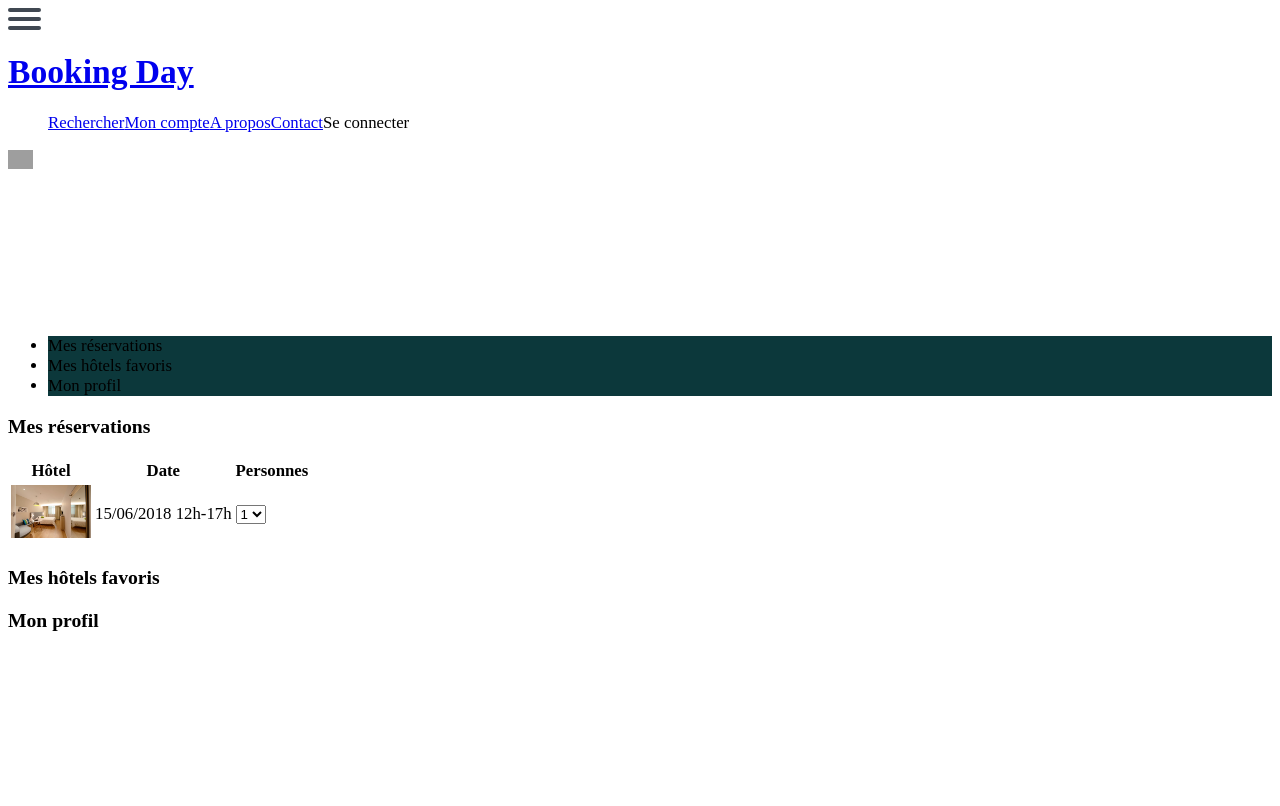
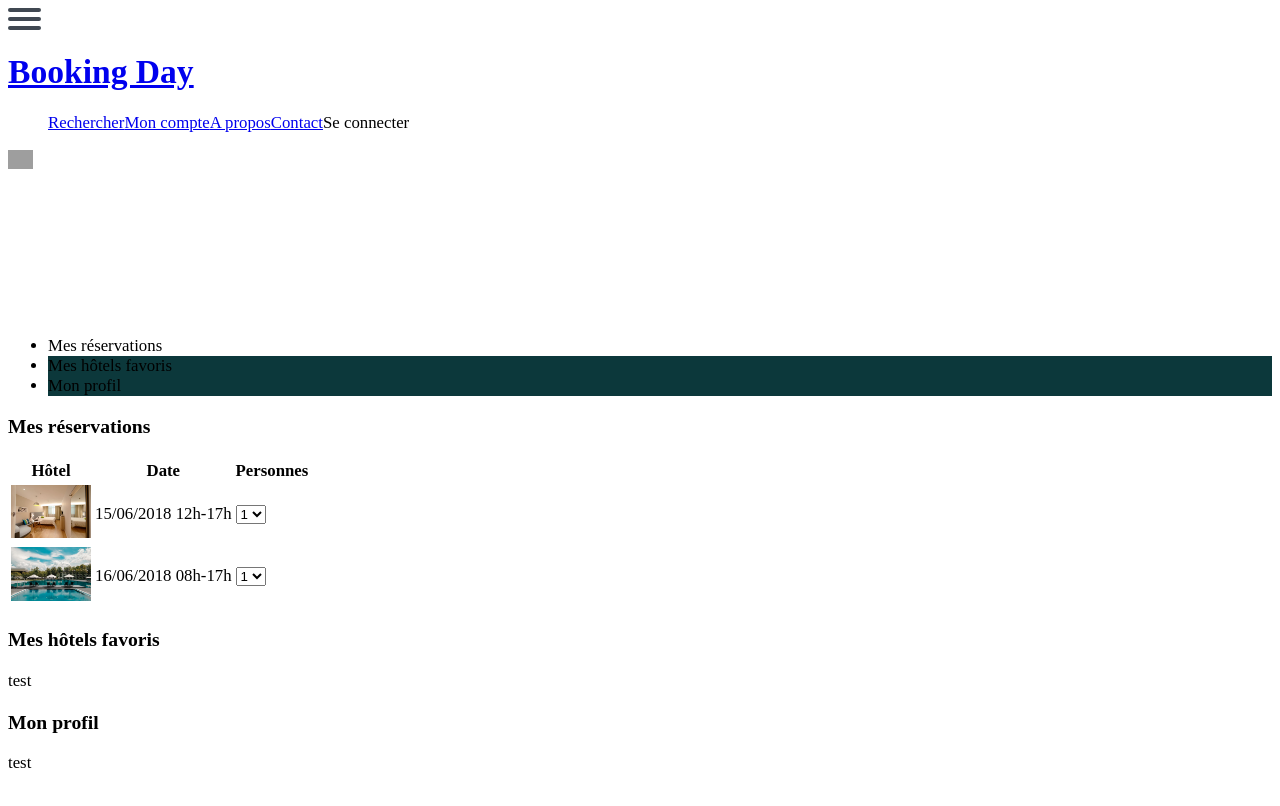
Before and after one commit to dayze/Vaiana, a Vue app in the folder front/: page /#/user in a window 1280 px wide. Built offline with nearby package versions, Linux system fonts and the light colour scheme; grey boxes are pictures that could not be loaded.

Commit message:
implementation of tabs into userAccount file

```diff
--- a/front/src/components/pages/UserAccount.vue
+++ b/front/src/components/pages/UserAccount.vue
@@ -1,14 +1,24 @@
 <template>
-  <div class="">
+  <div>
     <div class="row container-medium margin-auto">
       <div class="cell-4 border-right padding-right hide-s">
         <ul class="list-unstyled align-center padding-top">
-        <li class="padding bg-deep-blue hover-bg-peter-river color-clouds border-bottom cursor-pointer">Mes réservations</li>
-        <li class="padding bg-deep-blue hover-bg-peter-river color-clouds border-bottom cursor-pointer">Mes hôtels favoris</li>
-        <li class="padding bg-deep-blue hover-bg-peter-river color-clouds cursor-pointer">Mon profil</li>
+          <li class="padding  color-clouds border-bottom cursor-pointer hover-bg-peter-river"
+              @click="changeTab(0)" :class="[isCurrentTab(0) ? 'bg-peter-river' : 'bg-deep-blue' ]">
+            Mes réservations
+          </li>
+          <li class="padding bg-deep-blue hover-bg-peter-river color-clouds border-bottom cursor-pointer"
+              @click="changeTab(1)" :class="[isCurrentTab(1) ? 'bg-peter-river' : 'bg-deep-blue' ]">
+            Mes hôtels favoris
+          </li>
+          <li class="padding bg-deep-blue hover-bg-peter-river color-clouds cursor-pointer"
+              @click="changeTab(2)" :class="[isCurrentTab(2) ? 'bg-peter-river' : 'bg-deep-blue' ]">
+            Mon profil
+          </li>
         </ul>
       </div>
       <div class="cell-8 cell-12-s">
+        <div class="show-s" :class="{'hide': !isCurrentTab(0)}">
           <h3 class="align-center">Mes réservations</h3>
           <table class="styled-table">
             <thead>
@@ -20,10 +30,23 @@
             </thead>
             <tbody>
             <tr>
-            <td><img class="img-table round-10" src="../../assets/media/fake/promoHotels/hotel-promo1.jpg" alt=""></td>
+              <td><img class="img-table round-10" src="../../assets/media/fake/promoHotels/hotel-promo1.jpg" alt="">
+              </td>
               <td>15/06/2018 12h-17h</td>
               <td>
-              <select id="select">
+                <select>
+                  <template v-for="(n, index) in 5">
+                    <option value="valeur1">{{n}}</option>
+                  </template>
+                </select>
+              </td>
+            </tr>
+            <tr>
+              <td><img class="img-table round-10" src="../../assets/media/fake/promoHotels/hotel-promo2.jpg" alt="">
+              </td>
+              <td>16/06/2018 08h-17h</td>
+              <td>
+                <select>
                   <template v-for="(n, index) in 5">
                     <option value="valeur1">{{n}}</option>
                   </template>
@@ -32,35 +55,34 @@
             </tr>
             </tbody>
           </table>
+        </div>
+        <div class="show-s" :class="{'hide': !isCurrentTab(1)}">
           <h3 class="align-center">Mes hôtels favoris</h3>
+          <p>test</p>
+        </div>
+        <div class="show-s" :class="{'hide': !isCurrentTab(2)}">
           <h3 class="align-center">Mon profil</h3>
+          <p>test</p>
         </div>
       </div>
     </div>
-  <!--<div class="row container-tiny margin-auto">
-    <div class="cell-4">
-      <ul>
-        <li>lorem</li>
-        <li>lorem</li>
-        <li>lorem</li>
-        <li>lorem</li>
-      </ul>
   </div>
-    <div class="cell-6">
-      <ul>
-        <li>lorem</li>
-        <li>lorem</li>
-        <li>lorem</li>
-        <li>lorem</li>
-      </ul>
-    </div>
-  </div>-->
 </template>
 <script>
   export default {
     name: 'UserAccount',
     data () {
-      return {}
+      return {
+        currentTab: 0
+      }
+    },
+    methods: {
+      changeTab (nbTab) {
+        this.currentTab = nbTab
+      },
+      isCurrentTab (tab) {
+        return tab === this.currentTab
+      }
     }
   }
 </script>
--- a/front/src/utils.js
+++ b/front/src/utils.js
@@ -2,7 +2,6 @@ module.exports = {
   setMainMarginTop () {
     let main = document.querySelector('main')
     let home = document.querySelector('main #home')
-    console.log(this.getNavHeight())
     if (home === null) {
       main.style.marginTop = this.getNavHeight() + 'px'
     }
```
Lines whose indentation alone changed are shown as unchanged.
